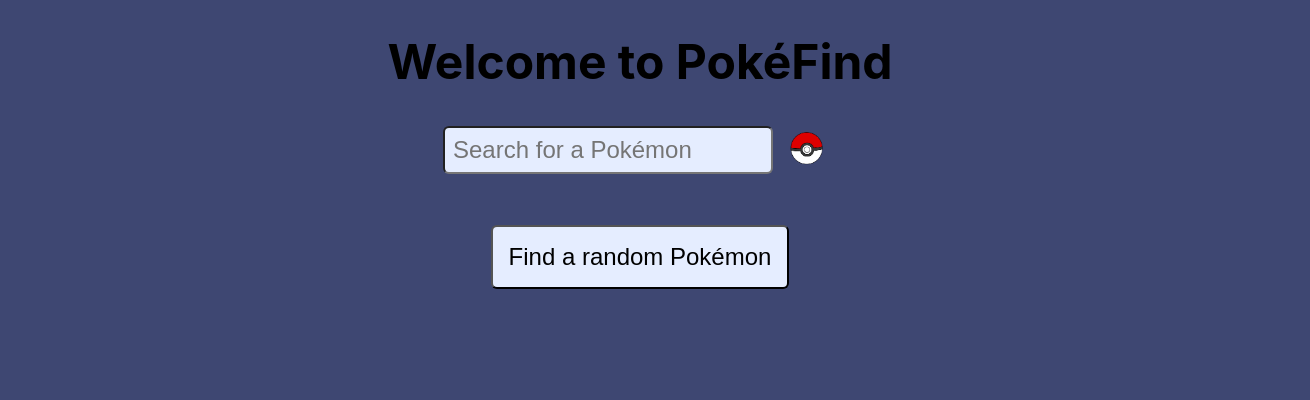
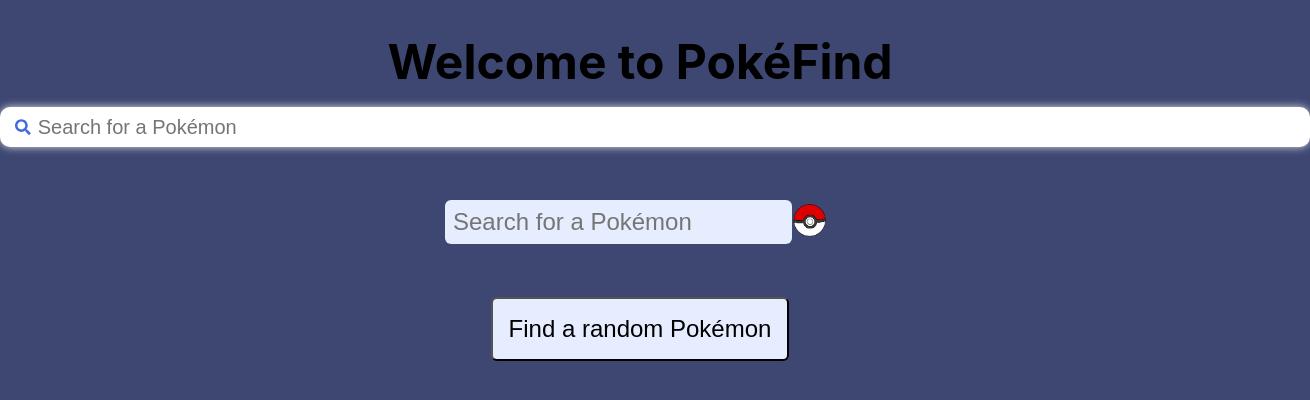
Before and after one commit to Anthony-Ghilardi/Poke-Find, a React (Create React App) app in the folder frontend/: page / in a window 1280 px wide. Shown: the top 400 px of the page, 1310 px wide, since content can reach past the window. Built offline with nearby package versions, Linux system fonts and the light colour scheme.

Commit message:
Search bar dropdown rendering

```diff
--- a/frontend/src/components/Home/Home.jsx
+++ b/frontend/src/components/Home/Home.jsx
@@ -1,5 +1,7 @@
 import React, { useState } from "react";
 import "./home.css";
+import SearchBar from "../SearchBar/SearchBar";
+import SearchResultsList from "../SearchResults/SearchResultsList";
 
 export default function Home() {
   const [pokemonName, setPokemonName] = useState(null);
@@ -10,6 +12,7 @@
   const [pokemonMove, setPokemonMove] = useState(null);
   const [loading, setLoading] = useState(false);
   const [userInput, setUserInput] = useState("");
+  const [results, setResults] = useState([]);
 
   async function fetchName() {
     if (!userInput) return;
@@ -118,7 +121,7 @@
 
   async function fetchRandomPokemon() {
     function getRandomId() {
-      return Math.floor(Math.random() * 1026) + 1;
+      return Math.floor(Math.random() * 1302) + 1;
     }
     getRandomId();
     const randomId = getRandomId();
@@ -223,6 +226,8 @@
   return (
     <div>
       <h1 className="page-header">Welcome to PokéFind</h1>
+      <SearchBar setResults={setResults}/>
+      <SearchResultsList results={results}/>
       <form onSubmit={handleUserInput} className="search-bar-container">
         <label>
           <input
--- /dev/null
+++ b/frontend/src/components/SearchBar/SearchBar.jsx
@@ -0,0 +1,36 @@
+import React, {useState} from "react";
+import "./searchbar.css";
+import {FaSearch} from "react-icons/fa";
+
+export default function SearchBar({setResults}) {
+    const [input, setInput] = useState("");
+
+    const fetchData = async (value) => {
+      if (value.length < 1) return;
+      try {
+        const response = await fetch('https://pokeapi.co/api/v2/pokemon/?limit=1302');
+        const data = await response.json();
+        const results = data.results.filter((pokemon) => {
+          return pokemon.name.startsWith(value.toLowerCase());
+        });
+        setResults(results);
+      } catch (error) {
+        console.error("Error fetching pokemon search list", error);
+      }
+    };
+
+    const handleChange = (value) => {
+        setInput(value);
+        fetchData(value);
+    }
+    return (
+        <div className="input-wrapper">
+            <FaSearch id="search-icon"/>
+            <input
+                placeholder="Search for a Pokémon"
+                value={input}
+                onChange={(e) => handleChange(e.target.value)}
+            />
+        </div>
+    )
+}
--- /dev/null
+++ b/frontend/src/components/SearchBar/searchbar.css
@@ -0,0 +1,27 @@
+.input-wrapper {
+    background-color: #ffffff;
+    width: 100%;
+    border-radius: 10px;
+    height: 2.5rem;
+    padding: 0 15px;
+    box-shadow: 0px 0px 8px #ddd;
+    display: flex;
+    align-items: center;
+}
+
+input {
+    background-color: transparent;
+    border: none;
+    height: 100%;
+    font-size: 1.25rem;
+    width: 100%;
+    margin-left: 5px;
+}
+
+input:focus {
+    outline: none;
+}
+
+#search-icon {
+    color: royalblue;
+}
--- /dev/null
+++ b/frontend/src/components/SearchResult/SearchResult.jsx
@@ -0,0 +1,8 @@
+import React from "react";
+import "./searchresult.css";
+
+export default function SearchResult({ result }) {
+    return (
+        <div className="search-result" onClick={(e) => alert(`You clicked on ${result}`)}>{result.name}</div>
+    );
+};
--- /dev/null
+++ b/frontend/src/components/SearchResult/searchresult.css
@@ -0,0 +1,7 @@
+.search-result {
+    padding: 10px 20px;
+}
+
+.search-result:hover {
+    background-color: #efefef;
+}
--- /dev/null
+++ b/frontend/src/components/SearchResults/SearchResultsList.jsx
@@ -0,0 +1,15 @@
+import React from "react";
+import "./searchresultslist.css";
+import SearchResult from "../SearchResult/SearchResult";
+
+export default function SearchResultsList({ results }) {
+    return (
+        <div className="results-list">
+            {
+                results.map((result, id) => {
+                    return <SearchResult result={result} key={id}/>
+                })
+            }
+        </div>
+    );
+};
--- /dev/null
+++ b/frontend/src/components/SearchResults/searchresultslist.css
@@ -0,0 +1,11 @@
+.results-list {
+    width: 100%;
+    background-color: #ffffff;
+    display: flex;
+    flex-direction: column;
+    box-shadow: 0px 0px 8px #ddd;
+    border-radius: 10px;
+    margin-top: 1rem;
+    max-height: 300px;
+    overflow-y: scroll;
+}
```
